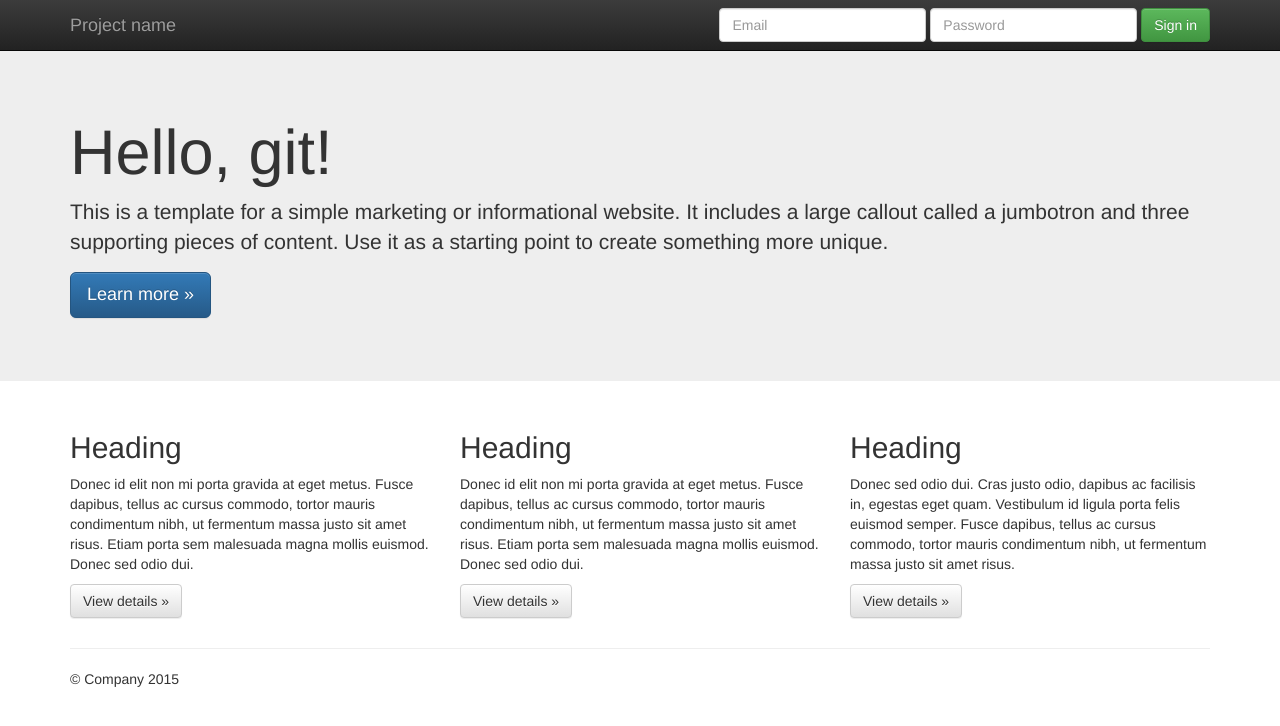
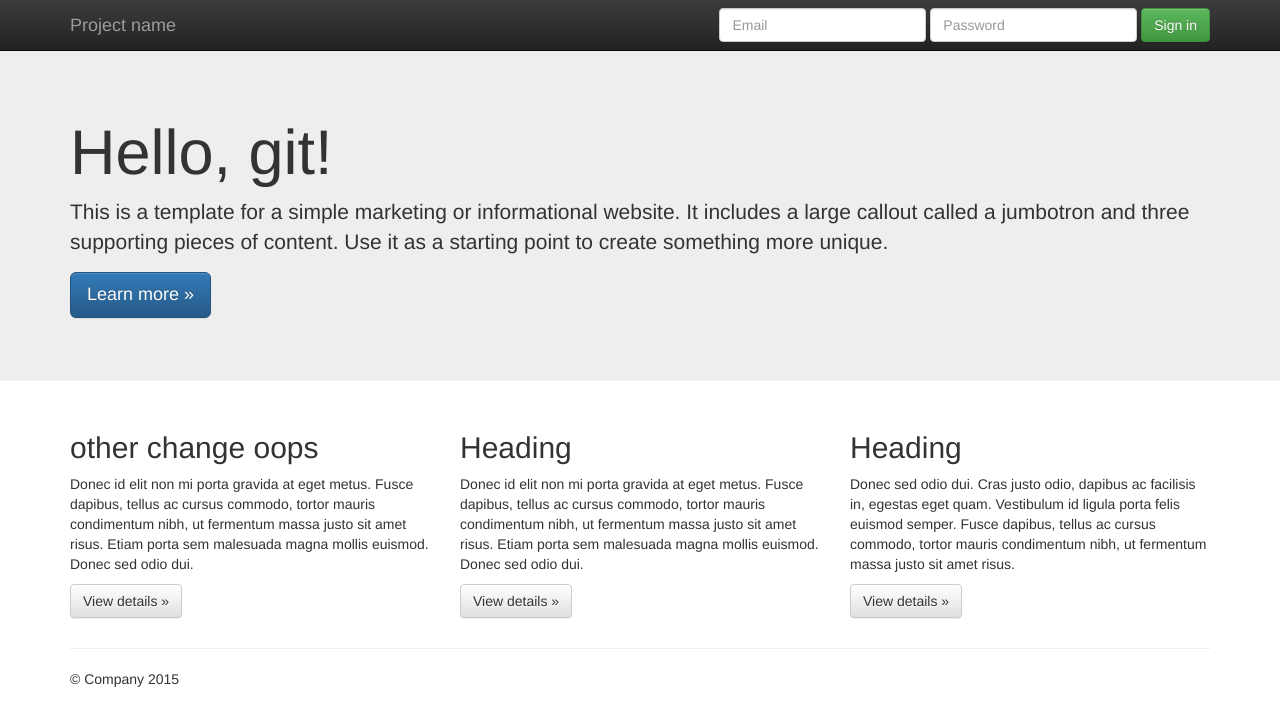
Before and after one commit to melmo/git-demo, a plain HTML site: page index.html in a window 1280 px wide. Drawn offline with nearby package versions, Linux system fonts and the light colour scheme.

Commit message:
create conflict

```diff
--- a/index.html
+++ b/index.html
@@ -65,7 +65,7 @@
       <!-- Example row of columns -->
       <div class="row">
         <div class="col-md-4">
-          <h2>Heading</h2>
+          <h2>other change oops</h2>
           <p>Donec id elit non mi porta gravida at eget metus. Fusce dapibus, tellus ac cursus commodo, tortor mauris condimentum nibh, ut fermentum massa justo sit amet risus. Etiam porta sem malesuada magna mollis euismod. Donec sed odio dui. </p>
           <p><a class="btn btn-default" href="#" role="button">View details &raquo;</a></p>
         </div>
```
